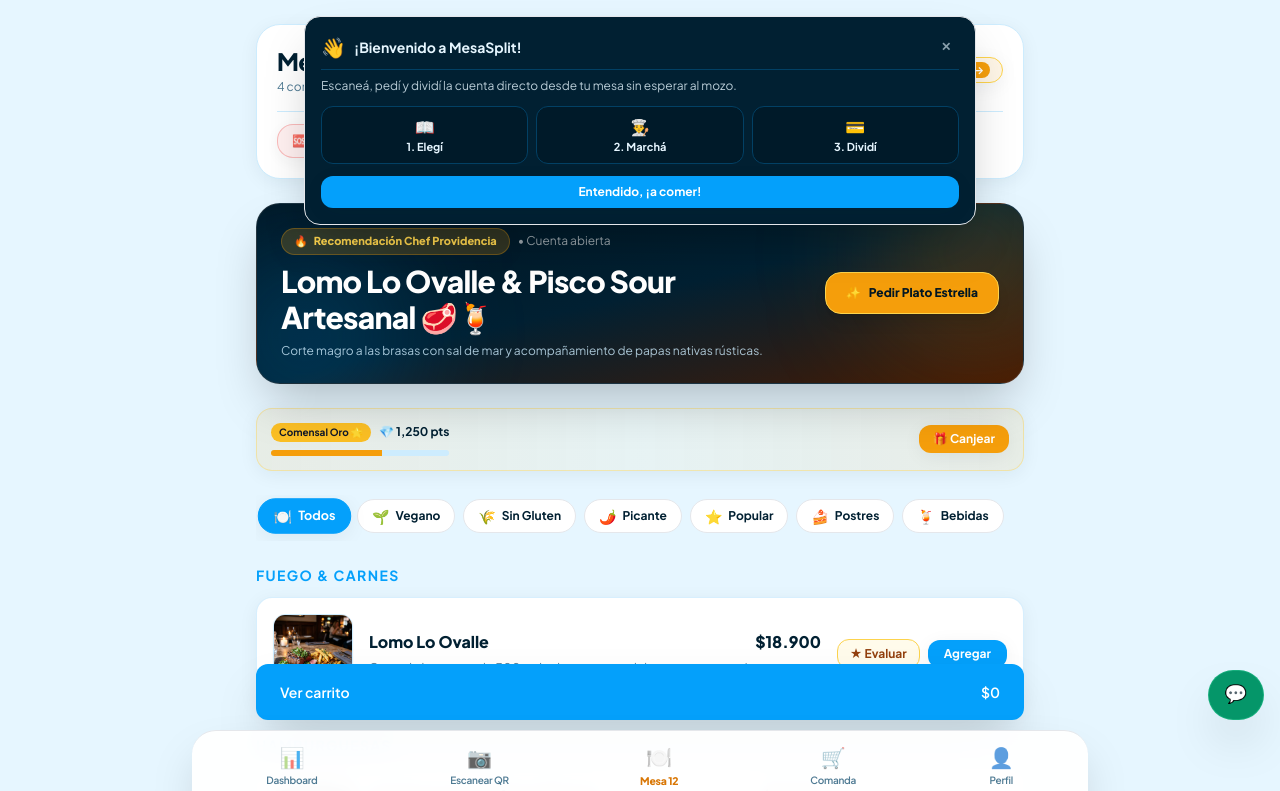
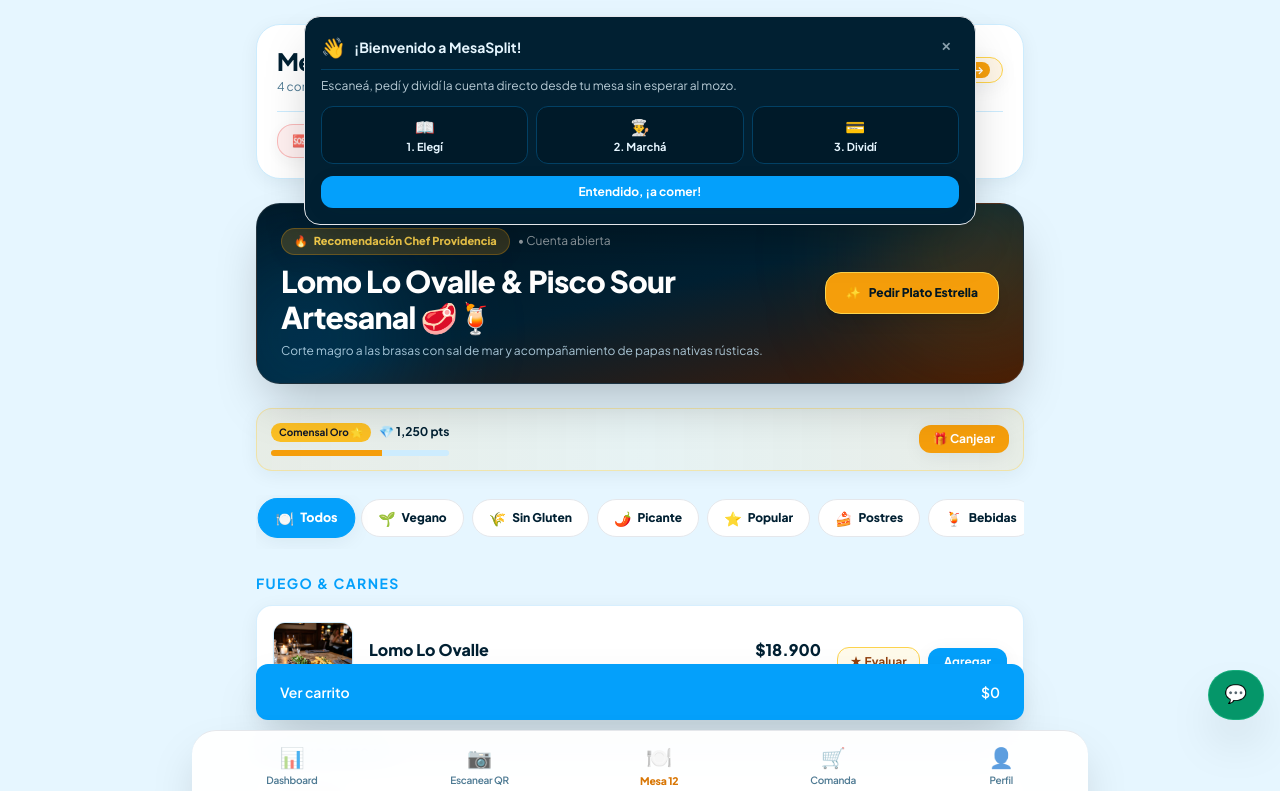
Before and after one commit to iacastillo90/mesasplit-demo-front, a React (Vite) app: page /cliente in a window 1280 px wide. Shown: the top 791 px of the page. Built offline with nearby package versions, Linux system fonts and the light colour scheme; grey boxes are pictures that could not be loaded.

Commit message:
fix: resolver recorte de texto en chip de comida picante mediante inline-flex, shrink-0 y padding derecho
Se actualizan los botones de filtro en MenuFilterPills.jsx con inline-flex, shrink-0 en texto e icono y pr-10 para evitar recortes en bordes de pantalla de celulares.

```diff
--- a/src/features/ClientView/components/MenuFilterPills.jsx
+++ b/src/features/ClientView/components/MenuFilterPills.jsx
@@ -15,8 +15,8 @@
 
 export default function MenuFilterPills({ activeFilter = 'all', onSelectFilter }) {
   return (
-    // Contenedor scrollable horizontal responsivo con chips seleccionables.
-    <div className="flex items-center gap-2 overflow-x-auto pb-2 pt-1 scrollbar-none whitespace-nowrap px-1 w-full touch-pan-x shrink-0">
+    // Contenedor scrollable horizontal responsivo sin recortes de texto ni desbordes en dispositivos móviles.
+    <div className="flex items-center gap-2 overflow-x-auto pb-3 pt-1 scrollbar-none whitespace-nowrap px-1 pr-10 w-full min-w-0 touch-pan-x shrink-0">
       {DIET_FILTERS.map((f) => {
         const isActive = activeFilter === f.id;
         return (
@@ -24,14 +24,14 @@
             key={f.id}
             type="button"
             onClick={() => onSelectFilter(f.id)}
-            className={`flex items-center gap-1.5 rounded-full px-3.5 py-1.5 text-xs font-bold whitespace-nowrap shrink-0 transition-all duration-200 active:scale-95 border cursor-pointer ${
+            className={`inline-flex items-center gap-1.5 rounded-full px-4 py-2 text-xs font-extrabold whitespace-nowrap shrink-0 transition-all duration-200 active:scale-95 border cursor-pointer select-none min-w-fit ${
               isActive
                 ? 'bg-brand-500 text-white border-brand-500 shadow-soft scale-105'
                 : 'bg-white text-brand-900 border-brand-200 hover:bg-brand-50 hover:border-brand-300'
             }`}
           >
-            <span className="text-sm">{f.icon}</span>
-            <span>{f.label}</span>
+            <span className="text-sm shrink-0">{f.icon}</span>
+            <span className="shrink-0">{f.label}</span>
           </button>
         );
       })}
```
Also changed, not shown: 2 other files (tests, documents, lock files or other folders).
